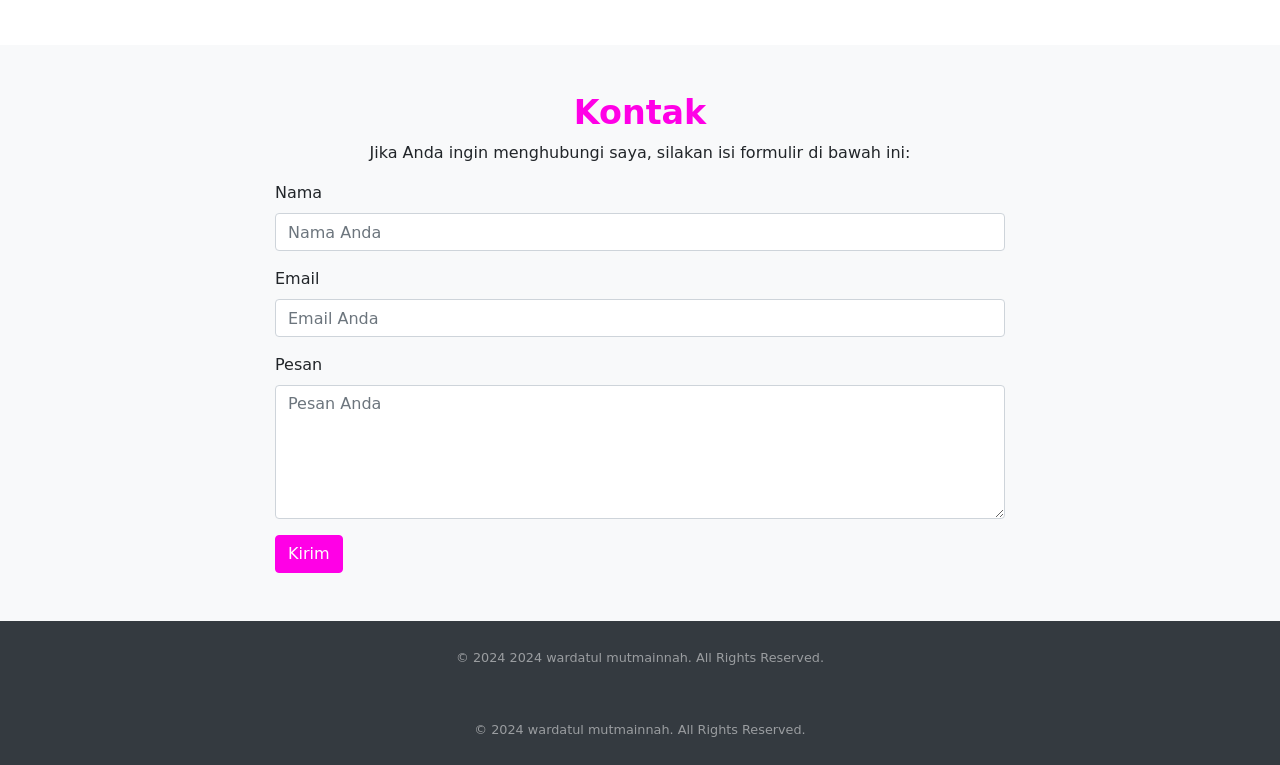
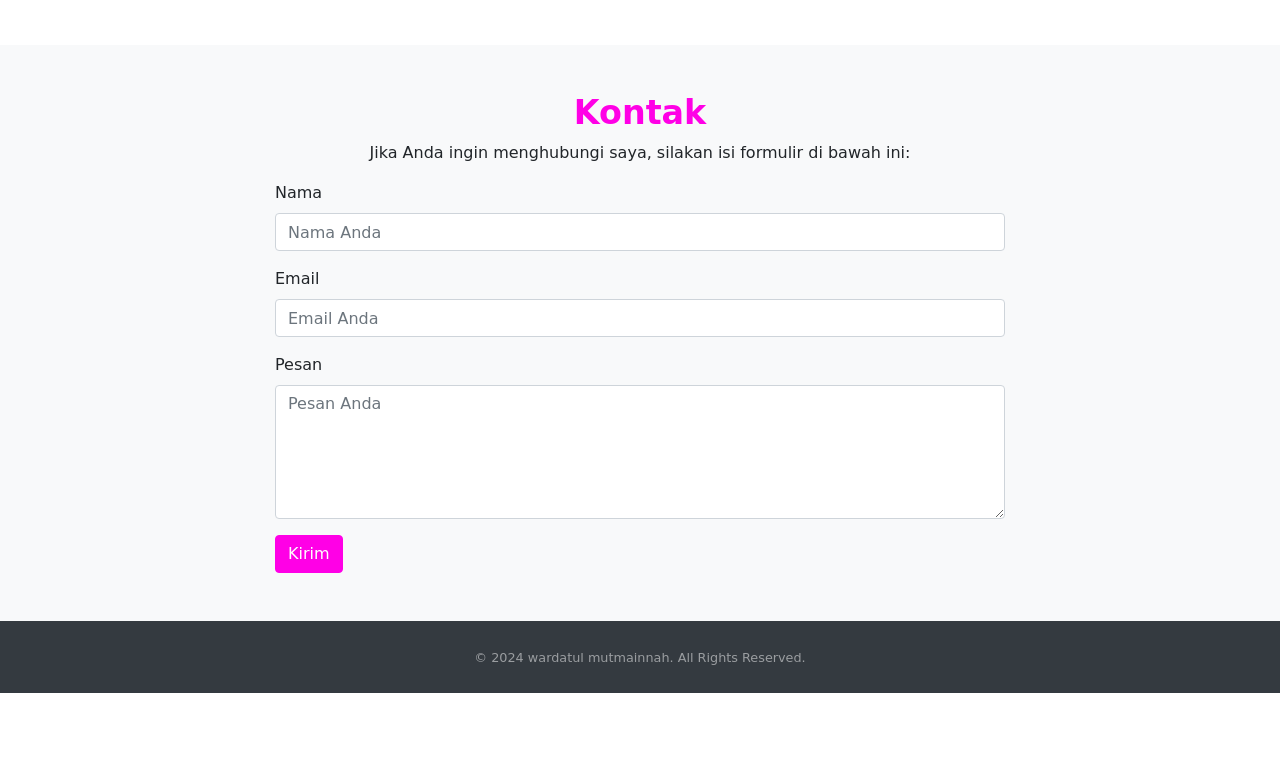
Before and after one commit to Peterslee/portofolio3, a plain HTML site: page index.html in a window 1280 px wide. Shown: the part 1578-2343 px from the top of the page. After the commit the page ends 2271 px from the top, so only its background shows below. Drawn offline with nearby package versions, Linux system fonts and the light colour scheme.

Commit message:
Update index.html
next

```diff
--- a/index.html
+++ b/index.html
@@ -197,11 +197,6 @@
         </div>
     </div>
 </section>
-<footer class="py-4 bg-dark text-white-50" data-aos="fade-in">
-    <div class="container text-center">
-        <small>&copy; 2024 2024 wardatul mutmainnah. All Rights Reserved.</small>
-    </div>
-</footer>
 
 
 <!-- Footer -->
```
